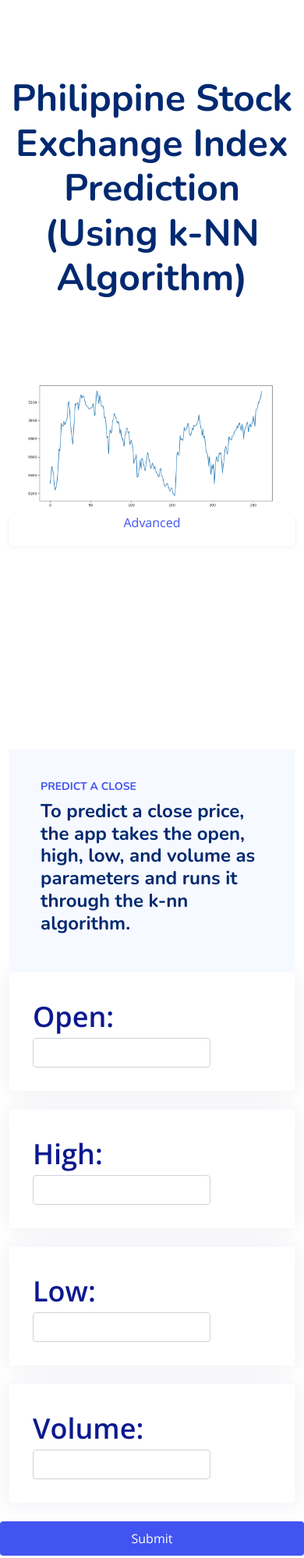
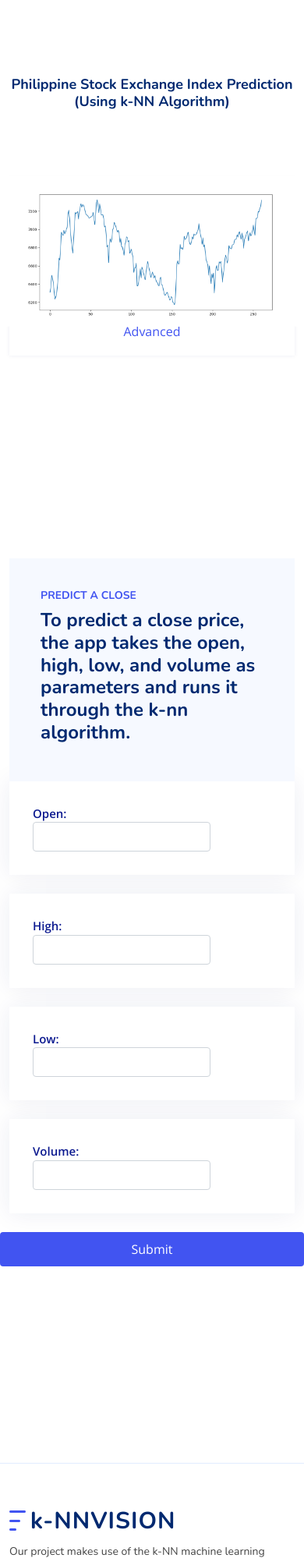
Before and after one commit to calvinjazz/thesis2-calvinjazz, a Django app: template templates/chart.html in a window 390 px wide. Shown: the part 68-2066 px from the top of the page at 78% size. Run offline with Django 3.2, Linux system fonts and the light colour scheme; the template is opened without the code that fills it, so the values that code supplies are empty; some libraries are stand-ins or nearby versions.

Commit message:
mobile looks like shit 2

```diff
--- a/static/assets/css/style.css
+++ b/static/assets/css/style.css
@@ -2452,7 +2452,7 @@ section {
 }
 
 .chart .count-box span {
-  font-size: 36px;
+  font-size: 15px;
   display: block;
   font-weight: 600;
   color: #0b198f;
@@ -2467,7 +2467,7 @@ section {
 
 .chart h1 {
   margin: 0;
-  font-size: 48px;
+  font-size: 18px;
   font-weight: 700;
   color: #012970;
 }
```
